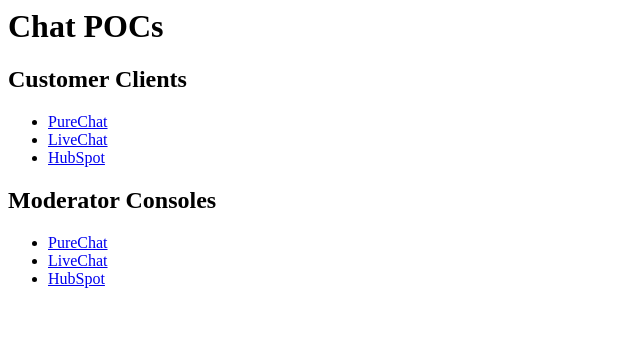
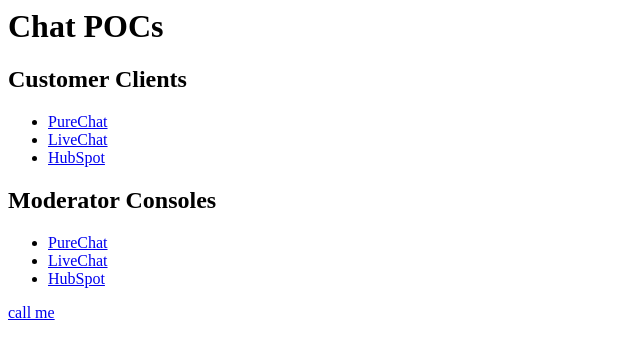
Before and after one commit to dknoern/chat-demo, a plain HTML site: page index.html in a window 1280 px wide. Shown: the full height of the page, 0-640 px from the left. Drawn offline with Linux system fonts and the light colour scheme.

Commit message:
Update index.html

```diff
--- a/index.html
+++ b/index.html
@@ -18,3 +18,6 @@
   <li><a target="new" href="https://my.livechatinc.com">LiveChat</a></li>
   <li><a target="new" href="https://hubspot.com">HubSpot</a></li>
 </ul>
+
+
+<a href="tel:+18001001234">call me</a>
```
